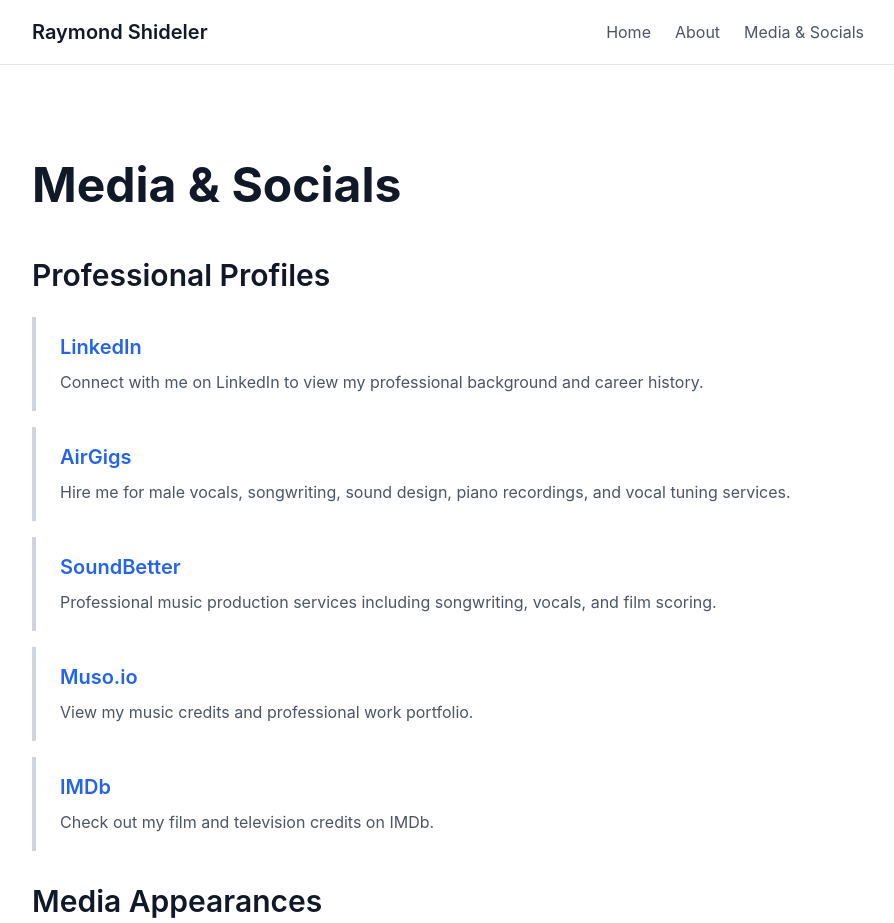
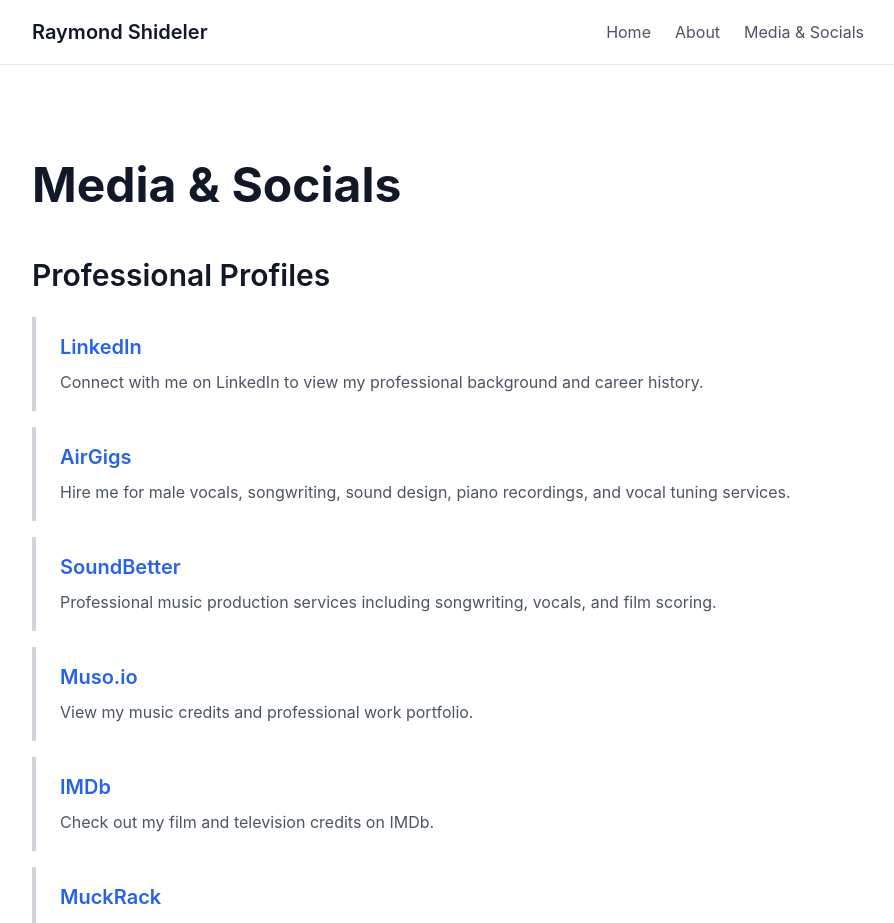
Before and after one commit to raymond-revel/-raymond-shideler-website, a Next.js app: page /media in a window 1280 px wide. Shown: the top 923 px of the page, without its empty margins (192-1086 px from the left). Built offline with nearby package versions, Linux system fonts and the light colour scheme.

Commit message:
Add MuckRack profile to Media & Socials page
- Add MuckRack profile link to Professional Profiles section
- Include description for media coverage and press mentions

```diff
--- a/app/media/page.tsx
+++ b/app/media/page.tsx
@@ -104,6 +104,22 @@
                     Check out my film and television credits on IMDb.
                   </p>
                 </div>
+
+                <div className="border-l-4 border-gray-300 dark:border-gray-700 pl-6 py-4">
+                  <h3 className="text-xl font-semibold text-gray-900 dark:text-gray-100 mb-2">
+                    <a
+                      href="https://muckrack.com/raymond-shideler"
+                      target="_blank"
+                      rel="noopener noreferrer"
+                      className="text-blue-600 dark:text-blue-400 hover:text-blue-800 dark:hover:text-blue-300 transition-colors"
+                    >
+                      MuckRack
+                    </a>
+                  </h3>
+                  <p className="text-gray-600 dark:text-gray-400 leading-relaxed">
+                    View my media coverage, articles, and press mentions on MuckRack.
+                  </p>
+                </div>
               </div>
             </section>
 
```
